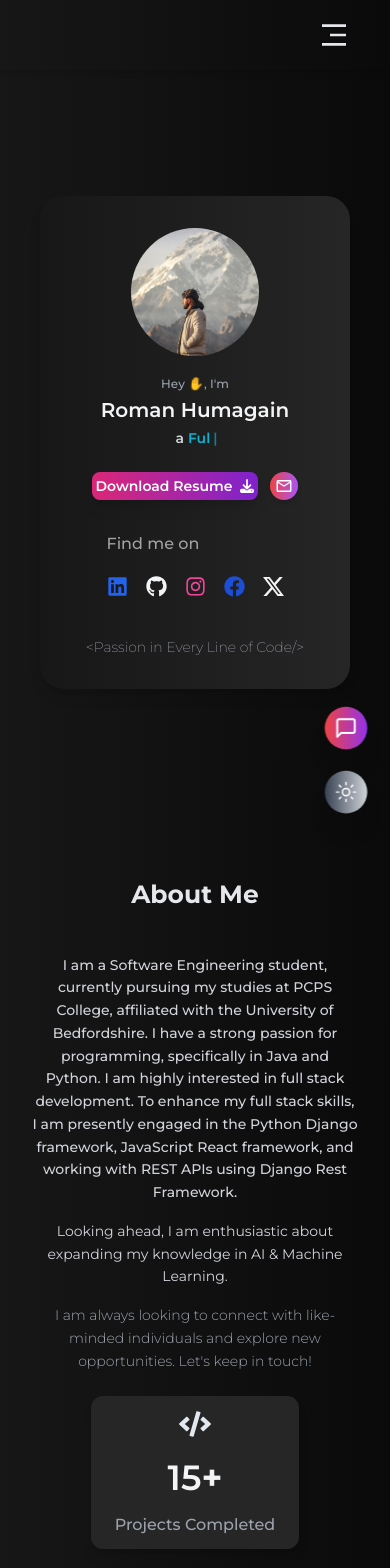
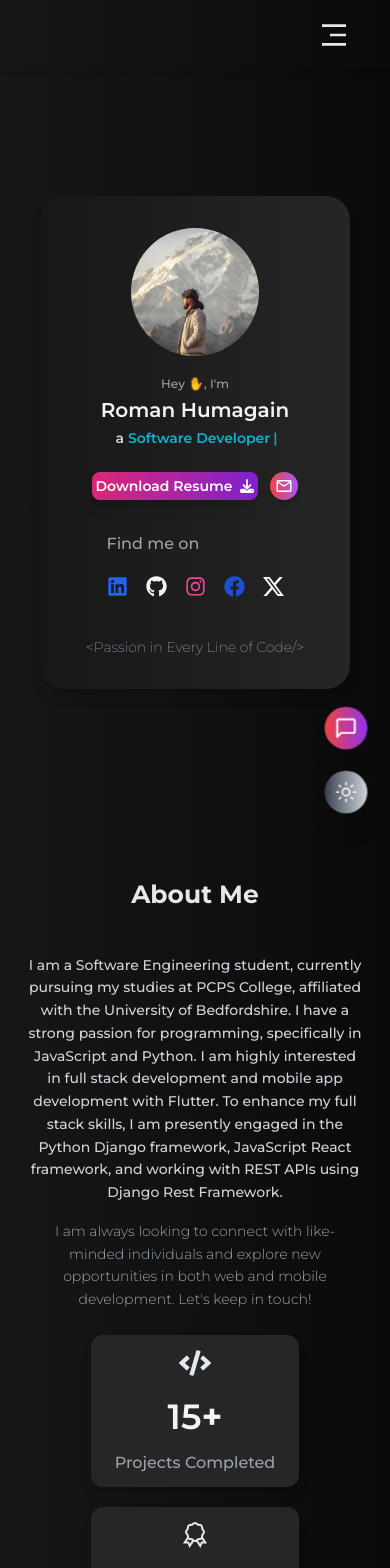
Before and after one commit to romanhumagain/Portfolio-Website, a React (Vite) app: page / in a window 390 px wide. Shown: the top 1568 px of the page. Built offline with nearby package versions, Linux system fonts and the light colour scheme.

Commit message:
updated design

```diff
--- a/src/App.jsx
+++ b/src/App.jsx
@@ -17,7 +17,6 @@ import Contact from './modal/Contact';
 import ContactModalContextProvider from './context/ContactModalContext';
 import { SpotlightPreview } from './components/SpotlightPreview';
 import {motion} from 'framer-motion';
-import main_img from './assets/images/main_image.jpg';
 
 
 function App() {
@@ -34,7 +33,7 @@ function App() {
   useEffect(() => {
     const timer = setTimeout(() => {
       setIsLoading(false);
-    }, 2500);
+    }, 3000);
 
     return () => clearTimeout(timer);
   }, []);
@@ -101,7 +100,7 @@ function App() {
                       />
                     )}
                   </div>
-                  <div ref={homeRef}><HomePage main_img={main_img} /></div>
+                  <div ref={homeRef}><HomePage /></div>
                   <div ref={aboutRef}><About /></div>
                   <div ref={skillsRef}><SkillsPage /></div>
                   <div ref={expertiseRef}><ServicePage /></div>
--- a/src/components/AboutPage/About.jsx
+++ b/src/components/AboutPage/About.jsx
@@ -7,17 +7,16 @@ const About = () => {
   return (
     <>
       <div className='flex flex-col items-center justify-center h-full min-h-screen p-5 ' >
-        <div className='w-full max-w-4xl p-3 rounded-lg md:p-12 '>
-        <SectionHeading title={"About Me"}/>
+        <div className='w-full max-w-4xl p-3 px-2 rounded-lg md:p-12 '>
+          <SectionHeading title={"About Me"} />
           <p className='mt-5 text-sm font-medium leading-relaxed text-center text-gray-800 md:text-[16px] dark:text-gray-300'>
-            I am a Software Engineering student, currently pursuing my studies at PCPS College, affiliated with the University of Bedfordshire. I have a strong passion for programming, specifically in Java and Python. I am highly interested in full stack development. To enhance my full stack skills, I am presently engaged in the Python Django framework, JavaScript React framework, and working with REST APIs using Django Rest Framework.
+            I am a Software Engineering student, currently pursuing my studies at PCPS College, affiliated with the University of Bedfordshire. I have a strong passion for programming, specifically in JavaScript and Python. I am highly interested in full stack development and mobile app development with Flutter. To enhance my full stack skills, I am presently engaged in the Python Django framework, JavaScript React framework, and working with REST APIs using Django Rest Framework.
           </p>
-          <p className='mt-4 text-sm font-normal leading-relaxed text-center text-gray-800 md:text-[16px] dark:text-gray-300'>
-            Looking ahead, I am enthusiastic about expanding my knowledge in AI & Machine Learning.
+
+          <p className='mt-4 text-sm font-light leading-relaxed text-center text-gray-700 md:text-[16px] dark:text-gray-400'>
+            I am always looking to connect with like-minded individuals and explore new opportunities in both web and mobile development. Let's keep in touch!
           </p>
-          <p className='mt-4 text-sm font-light leading-relaxed text-center text-gray-700 md:text-[16px] dark:text-gray-400'>
-            I am always looking to connect with like-minded individuals and explore new opportunities. Let's keep in touch!
-          </p>
+
         </div>
 
         <div className='flex flex-col items-center gap-5 px-8 mt-3 md:flex-row'>
--- a/src/components/HomePage.jsx
+++ b/src/components/HomePage.jsx
@@ -1,12 +1,13 @@
 import React from 'react';
 import SocialLinks from './SocialLinks';
+import main_img from '../assets/images/main_image.jpg';
 import resume from '../assets/Roman_Humagain_Resume.pdf';
 import { FaDownload } from "react-icons/fa6";
 import { MdOutlineMailOutline } from "react-icons/md";
 import { motion } from 'framer-motion';
 import { Typewriter } from 'react-simple-typewriter';
 
-const HomePage = ({main_img}) => {
+const HomePage = () => {
   return (
     <>
       <div className='flex flex-col items-center justify-center h-full min-h-screen p-10 lg:p-1 ' style={{ fontFamily: "Montserrat, sans-serif" }}>
--- a/src/components/SpotlightPreview.jsx
+++ b/src/components/SpotlightPreview.jsx
@@ -46,7 +46,7 @@ export function SpotlightPreview() {
           }}
           className="max-w-xl mx-auto text-sm text-center md:text-lg text-neutral-400"
         >
-          <p className="max-w-lg mx-auto mt-1 text-xs font-normal text-center md:text-lg text-neutral-300">
+          <p className="max-w-lg mx-auto text-sm font-normal text-center md:text-lg text-neutral-300">
             Software Engineer || Full Stack Developer
           </p>
         </motion.p>
@@ -60,7 +60,7 @@ export function SpotlightPreview() {
           <div
             className="absolute inset-x-60 top-0 bg-gradient-to-r from-transparent via-sky-500 to-transparent h-[5px] w-1/4 blur-sm" />
           <div
-            className="absolute top-0 w-1/4 h-[2px] inset-x-60 bg-gradient-to-r from-transparent via-sky-500 to-transparent" />
+            className="absolute top-0 w-[30%] h-[3px] inset-x-90 bg-gradient-to-r from-transparent via-sky-500 to-transparent" />
           <div>
 
           </div>
--- a/src/pages/ProjectDetailsPage.jsx
+++ b/src/pages/ProjectDetailsPage.jsx
@@ -36,7 +36,7 @@ const ProjectDetailsPage = () => {
   useEffect(() => {
     fetchProjectLists();
 
-    const timer = setTimeout(() => setIsLoading(false), 1500);
+    const timer = setTimeout(() => setIsLoading(false), 1200);
 
     return () => clearTimeout(timer);
   }, []);
```
